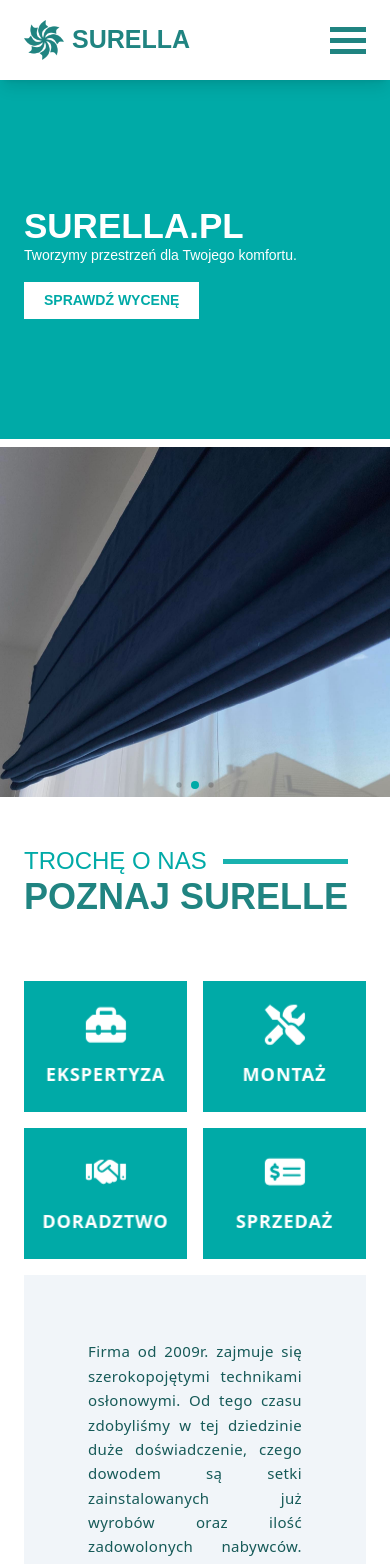
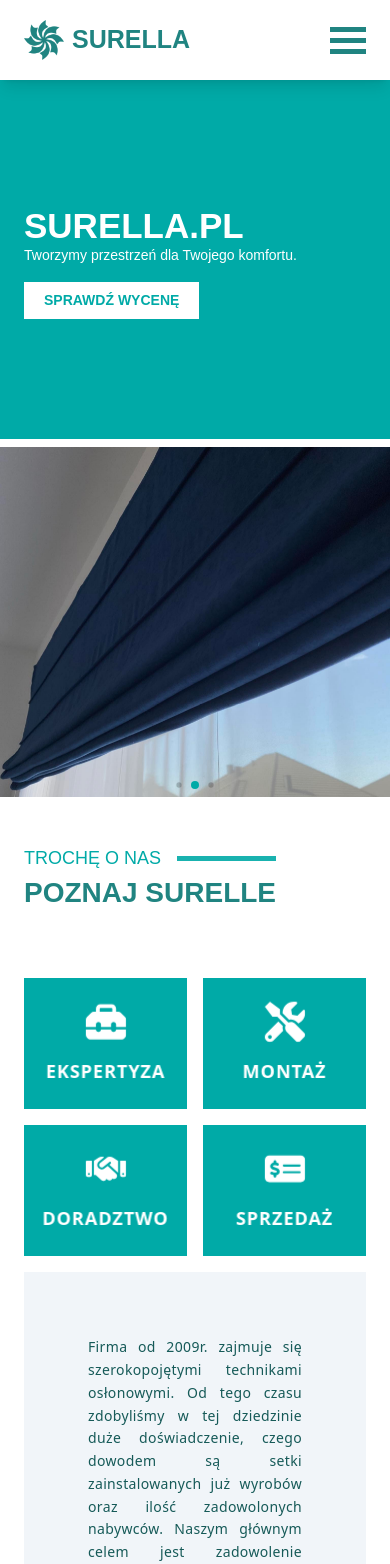
Before and after one commit to Hosuqa/Surella, a React (Vite) app: page / in a window 390 px wide. Shown: the top 1564 px of the page. Built offline with nearby package versions, Linux system fonts and the light colour scheme; a web font is replaced by a local one.

Commit message:
[FIX] - responsiv Title

```diff
--- a/src/components/global/Title.tsx
+++ b/src/components/global/Title.tsx
@@ -1,3 +1,5 @@
+import { styles } from "../../styles";
+
 type Props = {
     title: string,
     subtitle: string,
@@ -13,12 +15,12 @@ const Title = ({ title, subtitle, className, titleColor="text-surella-600", subt
         <div className={`g-slate-400 flex w-full h-fit justify- mb-16 ${className}`}>
             <div className="g-slate-500 flex flex-col">
                 <div className="g-slate-600 flex items-center h-full w-full  ">
-                    <p className={`basis-30 text-nowrap text-center h-full uppercase ${subtitleColor} text-2xl font-interExtraBold font- `}>
+                    <p className={`${styles.titleSubTitle} basis-30 text-nowrap text-center h-full uppercase ${subtitleColor} font-interExtraBold `}>
                         {subtitle}
                     </p>
-                    <div className={`h-[5px] w-full ml-4  ${lineColor} opacity-90 px-6`}></div>
+                    <div className={`h-[5px] w-full ml-4 ${lineColor} opacity-90 px-6`}></div>
                 </div>
-                <p className={`${titleColor} uppercase  text-nowrap text-4xl font-interExtraBold font-bold`}>
+                <p className={`${styles.titleHead} ${titleColor} uppercase  text-nowrap font-interExtraBold font-bold`}>
                     {title}
                 </p>
             </div>
--- a/src/styles.ts
+++ b/src/styles.ts
@@ -12,8 +12,12 @@ const styles = {
       "xl:text-[22px] lg:text-[20px] xs:text-[18px] text-[14px]",
     heroButton:
       "xl:text-[24px] lg:text-[20px] md:text-[18px] xs:text-[16px] text-[14px]",
+    titleSubTitle:
+    "md:text-[24px] xs:text-[20px] text-[18px]",
+    titleHead:
+    "md:text-[36px] xs:text-[30px] text-[28px]",
     aboutText:
-      "2xl:text-[22px] sm:text-[18px] text-[15px]",
+      "2xl:text-[22px] sm:text-[16px] text-[14px]",
     galleryText:
       "xl:text-[22px] lg:text-[20px] xs:text-[18px] text-[10px]",
 
```
Also changed, not shown: src/components/global/Navbar.tsx (+9 -0 lines).
